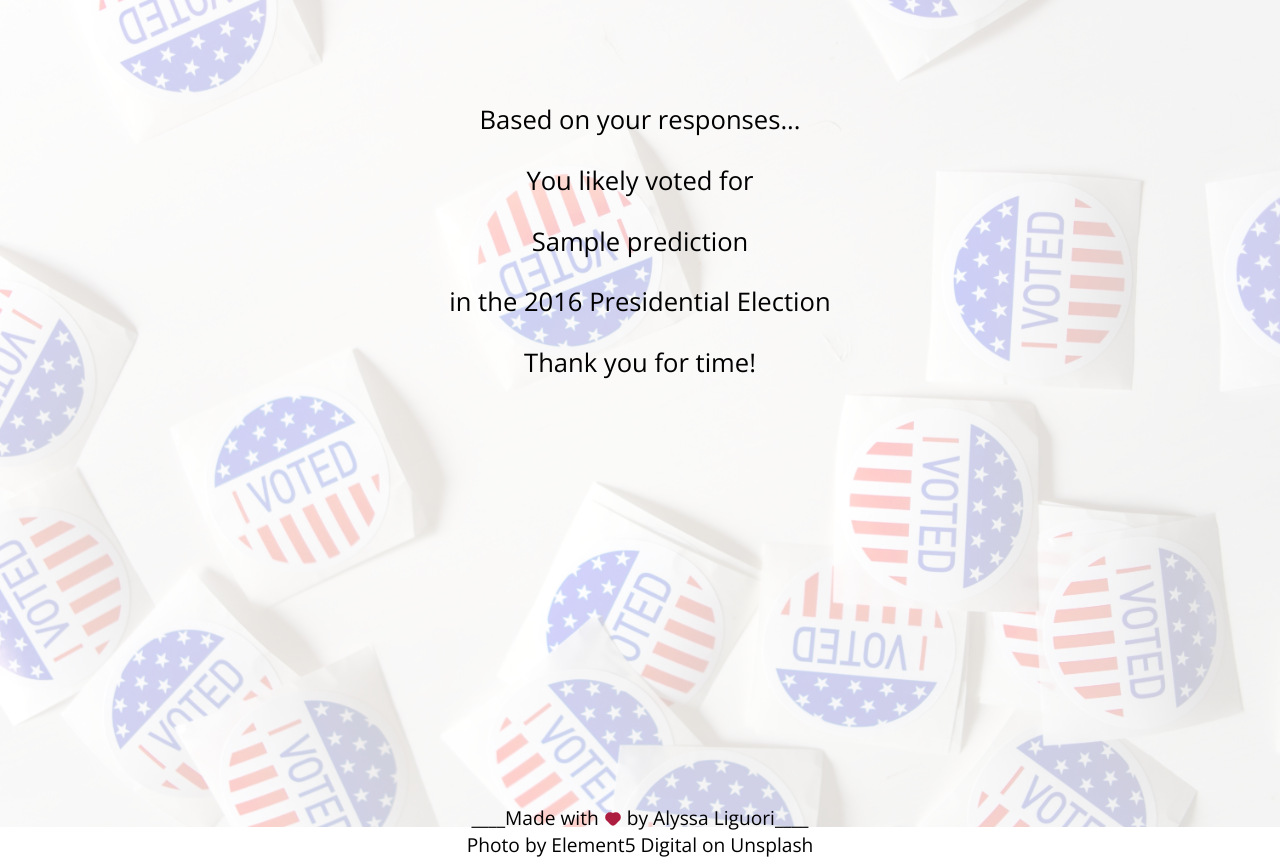
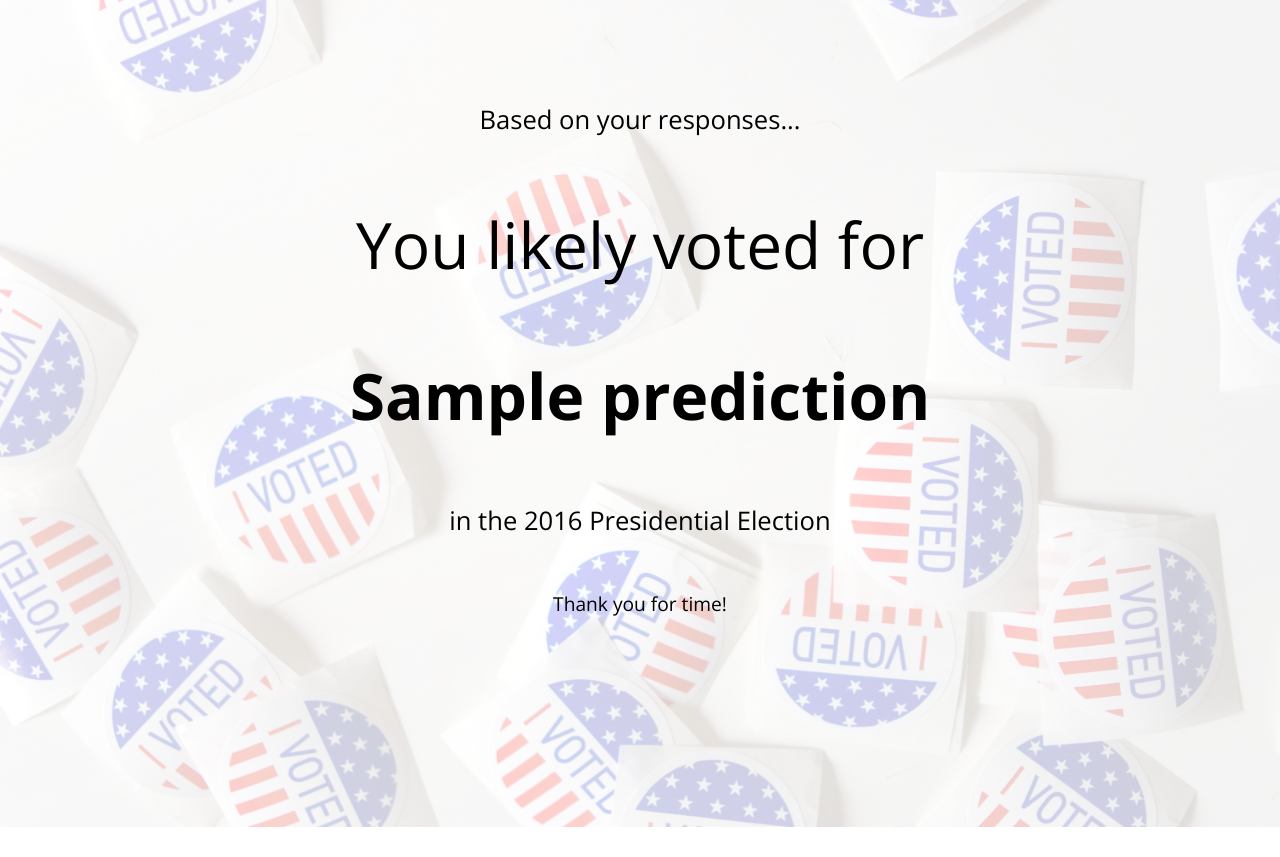
Before and after one commit to ali0003433/pred-by-issue-app, a Flask app: template templates/res.html in a window 1280 px wide. Shown: the top 857 px of the page. Run offline with Flask 2, Linux system fonts and the light colour scheme; the template is opened without the code that fills it: most values are stand-ins (such as "Sample title", 1, 10 or a date in 2020).

Commit message:
Res page change

```diff
--- a/static/css/res.css
+++ b/static/css/res.css
@@ -19,7 +19,7 @@ body {
 }
 div.results {
       padding-top: 5%;
-      font-size: 2vw;
+      font-size: 5vw;
       margin-left: 0px;
       margin-right: 0px;
       margin-top: 1%;
@@ -27,7 +27,8 @@ div.results {
 }
 
 p.thanks {
-      font-size: 2vw;
+      font-size: 1.5vw;
+      padding-top: 2%;
 }
 .details{
       font-size: 2vw;
--- a/templates/res.html
+++ b/templates/res.html
@@ -12,7 +12,7 @@
         <div class = 'results'>
         <p class='details'>Based on your responses...</p>
         <p>You likely voted for </p>
-        <p class = 'candidate'>{{prediction}}</p>
+        <p class = 'candidate'><b>{{prediction}}</b></p>
         <p class='details'>in the 2016 Presidential Election</p>
         <p class='thanks'>Thank you for time!</p>
         </div>
```
